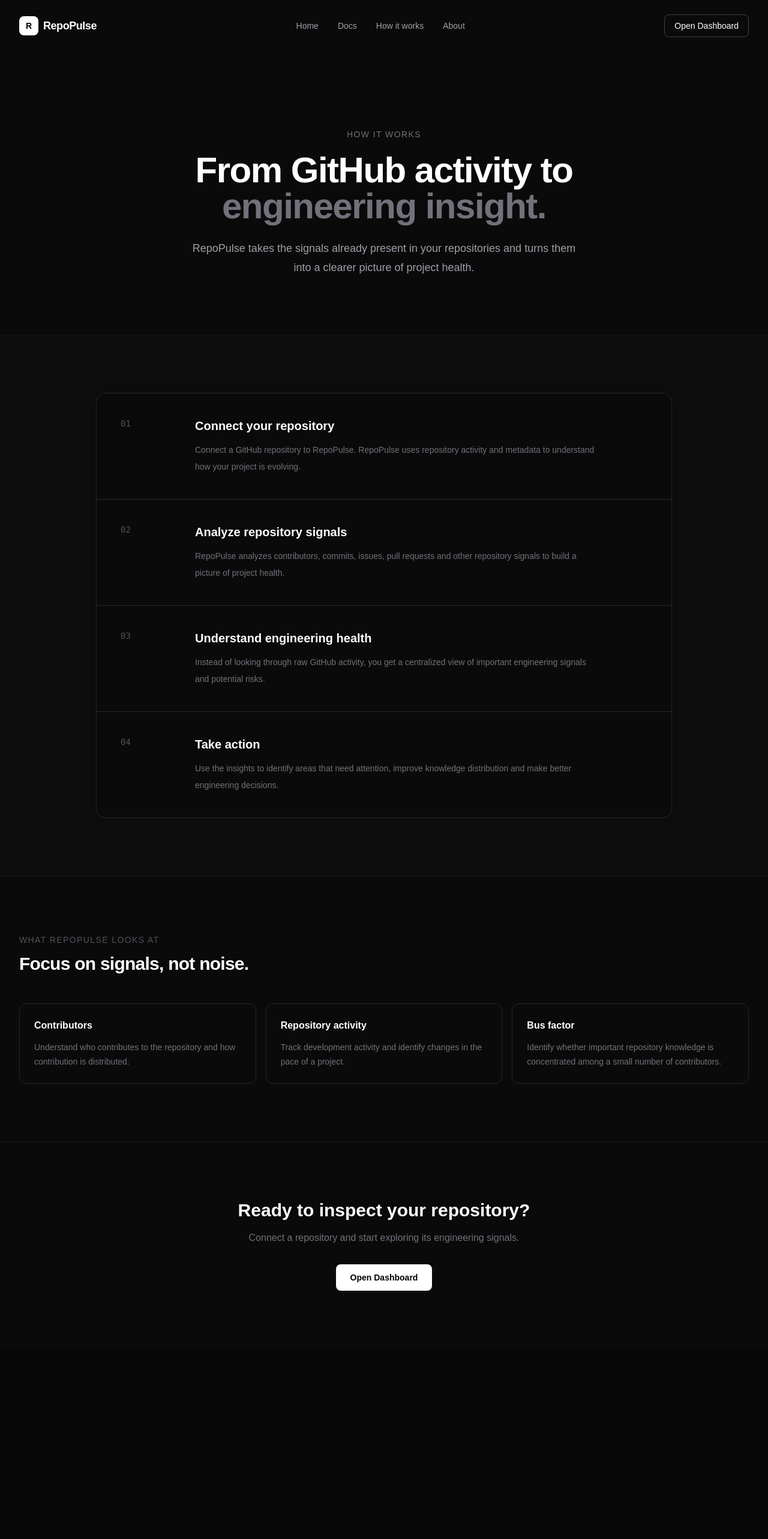
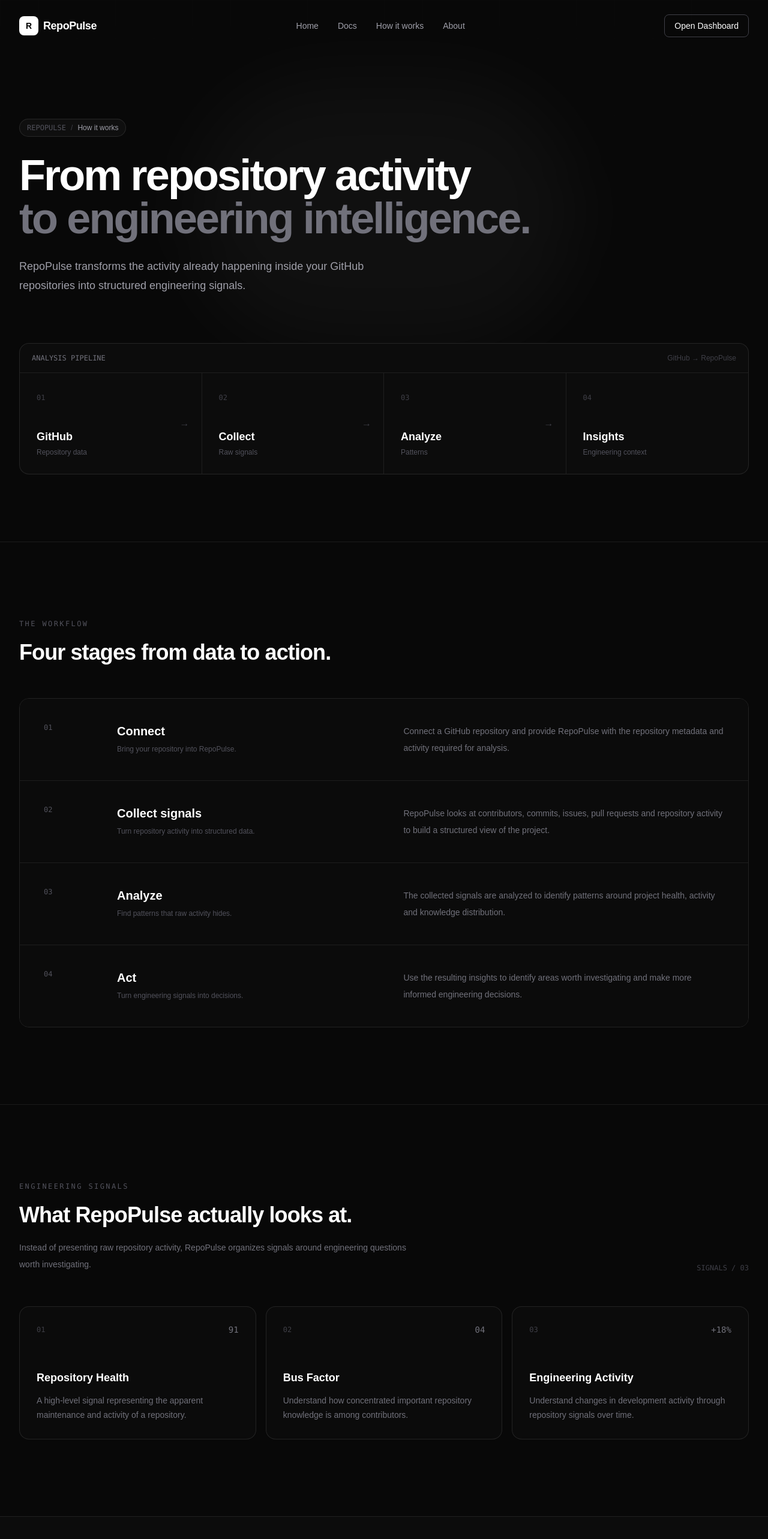
Before and after one commit to faizan-devs/RepoPulse, a Next.js app in the folder apps/web/: page /how-it-works in a window 1280 px wide. Shown: the top 2566 px of the page at 60% size. Before the commit the page ends 2248 px from the top, so only its background shows below. Built offline with nearby package versions, Linux system fonts and the light colour scheme.

Commit message:
feat: enhance HowItWorksPage with improved content structure and visual elements

```diff
--- a/apps/web/src/app/how-it-works/page.tsx
+++ b/apps/web/src/app/how-it-works/page.tsx
@@ -4,76 +4,197 @@
 const steps = [
     {
         number: '01',
-        title: 'Connect your repository',
+        title: 'Connect',
+        subtitle: 'Bring your repository into RepoPulse.',
         description:
-            'Connect a GitHub repository to RepoPulse. RepoPulse uses repository activity and metadata to understand how your project is evolving.',
+            'Connect a GitHub repository and provide RepoPulse with the repository metadata and activity required for analysis.',
     },
     {
         number: '02',
-        title: 'Analyze repository signals',
+        title: 'Collect signals',
+        subtitle: 'Turn repository activity into structured data.',
         description:
-            'RepoPulse analyzes contributors, commits, issues, pull requests and other repository signals to build a picture of project health.',
+            'RepoPulse looks at contributors, commits, issues, pull requests and repository activity to build a structured view of the project.',
     },
     {
         number: '03',
-        title: 'Understand engineering health',
+        title: 'Analyze',
+        subtitle: 'Find patterns that raw activity hides.',
         description:
-            'Instead of looking through raw GitHub activity, you get a centralized view of important engineering signals and potential risks.',
+            'The collected signals are analyzed to identify patterns around project health, activity and knowledge distribution.',
     },
     {
         number: '04',
-        title: 'Take action',
+        title: 'Act',
+        subtitle: 'Turn engineering signals into decisions.',
         description:
-            'Use the insights to identify areas that need attention, improve knowledge distribution and make better engineering decisions.',
+            'Use the resulting insights to identify areas worth investigating and make more informed engineering decisions.',
+    },
+];
+
+const signals = [
+    {
+        number: '01',
+        title: 'Repository Health',
+        value: '91',
+        description:
+            'A high-level signal representing the apparent maintenance and activity of a repository.',
+    },
+    {
+        number: '02',
+        title: 'Bus Factor',
+        value: '04',
+        description:
+            'Understand how concentrated important repository knowledge is among contributors.',
+    },
+    {
+        number: '03',
+        title: 'Engineering Activity',
+        value: '+18%',
+        description:
+            'Understand changes in development activity through repository signals over time.',
     },
 ];
 
 export default function HowItWorksPage() {
     return (
-        <main className="min-h-screen bg-[#0a0a0a] text-white">
-            {/* Navbar */}
+        <main className="min-h-screen overflow-hidden bg-[#080808] text-white">
             <Navbar />
 
+            {/* Background */}
+            <div className="pointer-events-none fixed inset-0 -z-0">
+                <div
+                    className="absolute inset-0 opacity-[0.10]"
+                    style={{
+                        backgroundImage:
+                            'linear-gradient(rgba(255,255,255,0.08) 1px, transparent 1px), linear-gradient(90deg, rgba(255,255,255,0.08) 1px, transparent 1px)',
+                        backgroundSize: '64px 64px',
+                        maskImage:
+                            'linear-gradient(to bottom, black, transparent 70%)',
+                    }}
+                />
+
+                <div className="absolute left-1/2 top-32 h-[450px] w-[650px] -translate-x-1/2 rounded-full bg-white/[0.035] blur-3xl" />
+            </div>
+
             {/* Hero */}
-            <section className="mx-auto max-w-4xl px-6 pb-24 pt-24 text-center lg:px-8 lg:pt-32">
-                <p className="text-sm font-medium uppercase tracking-widest text-zinc-500">
+            <section className="relative border-b border-white/[0.08]">
+                <div className="mx-auto max-w-7xl px-6 pb-20 pt-20 lg:px-8 lg:pb-28 lg:pt-28">
+                    <div className="max-w-4xl">
+                        <div className="inline-flex items-center gap-2 rounded-full border border-white/10 bg-white/[0.03] px-3 py-1.5 text-xs text-zinc-400">
+                            <span className="font-mono text-zinc-600">
+                                REPOPULSE
+                            </span>
+                            <span className="text-zinc-700">/</span>
                             How it works
+                        </div>
+
+                        <h1 className="mt-7 text-5xl font-semibold tracking-[-0.04em] sm:text-6xl lg:text-7xl">
+                            From repository activity
+                            <br />
+                            <span className="text-zinc-500">
+                                to engineering intelligence.
+                            </span>
+                        </h1>
+
+                        <p className="mt-7 max-w-2xl text-lg leading-8 text-zinc-400">
+                            RepoPulse transforms the activity already happening
+                            inside your GitHub repositories into structured
+                            engineering signals.
+                        </p>
+                    </div>
+
+                    {/* Pipeline */}
+                    <div className="mt-20 overflow-hidden rounded-2xl border border-white/10 bg-[#0c0c0c]">
+                        <div className="border-b border-white/[0.08] px-5 py-4">
+                            <div className="flex items-center justify-between">
+                                <span className="font-mono text-xs text-zinc-500">
+                                    ANALYSIS PIPELINE
+                                </span>
+
+                                <span className="text-xs text-zinc-700">
+                                    GitHub → RepoPulse
+                                </span>
+                            </div>
+                        </div>
+
+                        <div className="grid md:grid-cols-4">
+                            {[
+                                ['01', 'GitHub', 'Repository data'],
+                                ['02', 'Collect', 'Raw signals'],
+                                ['03', 'Analyze', 'Patterns'],
+                                ['04', 'Insights', 'Engineering context'],
+                            ].map(([number, title, detail], index) => (
+                                <div
+                                    key={number}
+                                    className="relative border-b border-white/[0.08] p-7 last:border-b-0 md:border-b-0 md:border-r md:last:border-r-0"
+                                >
+                                    <span className="font-mono text-xs text-zinc-700">
+                                        {number}
+                                    </span>
+
+                                    <div className="mt-10">
+                                        <p className="text-lg font-semibold">
+                                            {title}
                                         </p>
 
-                <h1 className="mt-5 text-5xl font-semibold tracking-tight sm:text-6xl">
-                    From GitHub activity to{' '}
-                    <span className="text-zinc-500">engineering insight.</span>
-                </h1>
+                                        <p className="mt-1 text-xs text-zinc-600">
+                                            {detail}
+                                        </p>
+                                    </div>
 
-                <p className="mx-auto mt-6 max-w-2xl text-lg leading-8 text-zinc-400">
-                    RepoPulse takes the signals already present in your
-                    repositories and turns them into a clearer picture of
-                    project health.
-                </p>
+                                    {index < 3 && (
+                                        <div className="absolute right-5 top-1/2 hidden -translate-y-1/2 text-zinc-700 md:block">
+                                            →
+                                        </div>
+                                    )}
+                                </div>
+                            ))}
+                        </div>
+                    </div>
+                </div>
             </section>
 
             {/* Steps */}
-            <section className="border-y border-zinc-900 bg-[#0c0c0c]">
-                <div className="mx-auto max-w-5xl px-6 py-24 lg:px-8">
-                    <div className="space-y-px overflow-hidden rounded-2xl border border-zinc-800 bg-zinc-800">
-                        {steps.map((step) => (
+            <section className="border-b border-white/[0.08]">
+                <div className="mx-auto max-w-7xl px-6 py-24 lg:px-8 lg:py-32">
+                    <div className="max-w-2xl">
+                        <p className="font-mono text-xs uppercase tracking-[0.2em] text-zinc-600">
+                            The workflow
+                        </p>
+
+                        <h2 className="mt-5 text-3xl font-semibold tracking-tight sm:text-4xl">
+                            Four stages from data to action.
+                        </h2>
+                    </div>
+
+                    <div className="mt-14 overflow-hidden rounded-2xl border border-white/10">
+                        {steps.map((step, index) => (
                             <div
                                 key={step.number}
-                                className="grid gap-6 bg-[#0a0a0a] p-8 md:grid-cols-[100px_1fr] md:p-10"
+                                className={`grid gap-8 bg-[#0b0b0b] p-7 md:grid-cols-[90px_1fr_1.2fr] md:p-10 ${
+                                    index !== steps.length - 1
+                                        ? 'border-b border-white/[0.08]'
+                                        : ''
+                                }`}
                             >
-                                <span className="font-mono text-sm text-zinc-600">
+                                <span className="font-mono text-xs text-zinc-600">
                                     {step.number}
                                 </span>
 
                                 <div>
-                                    <h2 className="text-xl font-semibold">
+                                    <h3 className="text-xl font-semibold">
                                         {step.title}
-                                    </h2>
+                                    </h3>
 
-                                    <p className="mt-3 max-w-2xl text-sm leading-7 text-zinc-500">
+                                    <p className="mt-2 text-xs text-zinc-600">
+                                        {step.subtitle}
+                                    </p>
+                                </div>
+
+                                <p className="text-sm leading-7 text-zinc-500">
                                     {step.description}
                                 </p>
-                                </div>
                             </div>
                         ))}
                     </div>
@@ -81,59 +202,73 @@
             </section>
 
             {/* Signals */}
-            <section className="mx-auto max-w-7xl px-6 py-24 lg:px-8">
+            <section className="relative">
+                <div className="mx-auto max-w-7xl px-6 py-24 lg:px-8 lg:py-32">
+                    <div className="flex flex-col justify-between gap-8 md:flex-row md:items-end">
                         <div className="max-w-2xl">
-                    <p className="text-sm uppercase tracking-widest text-zinc-600">
-                        What RepoPulse looks at
+                            <p className="font-mono text-xs uppercase tracking-[0.2em] text-zinc-600">
+                                Engineering signals
                             </p>
 
-                    <h2 className="mt-3 text-3xl font-semibold tracking-tight">
-                        Focus on signals, not noise.
+                            <h2 className="mt-5 text-3xl font-semibold tracking-tight sm:text-4xl">
+                                What RepoPulse actually looks at.
                             </h2>
+
+                            <p className="mt-5 text-sm leading-7 text-zinc-500">
+                                Instead of presenting raw repository activity,
+                                RepoPulse organizes signals around engineering
+                                questions worth investigating.
+                            </p>
                         </div>
 
-                <div className="mt-12 grid gap-4 md:grid-cols-3">
-                    {[
-                        {
-                            title: 'Contributors',
-                            description:
-                                'Understand who contributes to the repository and how contribution is distributed.',
-                        },
-                        {
-                            title: 'Repository activity',
-                            description:
-                                'Track development activity and identify changes in the pace of a project.',
-                        },
-                        {
-                            title: 'Bus factor',
-                            description:
-                                'Identify whether important repository knowledge is concentrated among a small number of contributors.',
-                        },
-                    ].map((item) => (
+                        <span className="font-mono text-xs text-zinc-700">
+                            SIGNALS / 03
+                        </span>
+                    </div>
+
+                    <div className="mt-14 grid gap-4 lg:grid-cols-3">
+                        {signals.map((signal) => (
                             <div
-                            key={item.title}
-                            className="rounded-xl border border-zinc-800 p-6"
+                                key={signal.number}
+                                className="group rounded-2xl border border-white/10 bg-[#0b0b0b] p-7 transition hover:border-white/20 hover:bg-[#0e0e0e]"
                             >
-                            <h3 className="font-semibold">{item.title}</h3>
+                                <div className="flex items-center justify-between">
+                                    <span className="font-mono text-xs text-zinc-700">
+                                        {signal.number}
+                                    </span>
+
+                                    <span className="font-mono text-sm text-zinc-500">
+                                        {signal.value}
+                                    </span>
+                                </div>
+
+                                <h3 className="mt-14 text-lg font-semibold">
+                                    {signal.title}
+                                </h3>
 
                                 <p className="mt-3 text-sm leading-6 text-zinc-500">
-                                {item.description}
+                                    {signal.description}
                                 </p>
                             </div>
                         ))}
                     </div>
+                </div>
             </section>
 
             {/* CTA */}
-            <section className="border-t border-zinc-900">
-                <div className="mx-auto max-w-4xl px-6 py-24 text-center">
-                    <h2 className="text-3xl font-semibold">
-                        Ready to inspect your repository?
+            <section className="border-t border-white/[0.08] bg-[#0c0c0c]">
+                <div className="mx-auto max-w-4xl px-6 py-24 text-center lg:py-32">
+                    <p className="font-mono text-xs uppercase tracking-[0.2em] text-zinc-600">
+                        Start exploring
+                    </p>
+
+                    <h2 className="mt-5 text-3xl font-semibold tracking-tight sm:text-4xl">
+                        See the signals behind your repository.
                     </h2>
 
-                    <p className="mt-4 text-zinc-500">
-                        Connect a repository and start exploring its engineering
-                        signals.
+                    <p className="mx-auto mt-5 max-w-xl text-sm leading-7 text-zinc-500">
+                        Open the RepoPulse dashboard and explore how repository
+                        activity can be turned into engineering context.
                     </p>
 
                     <Link
```
Lines whose indentation alone changed are shown as unchanged.
